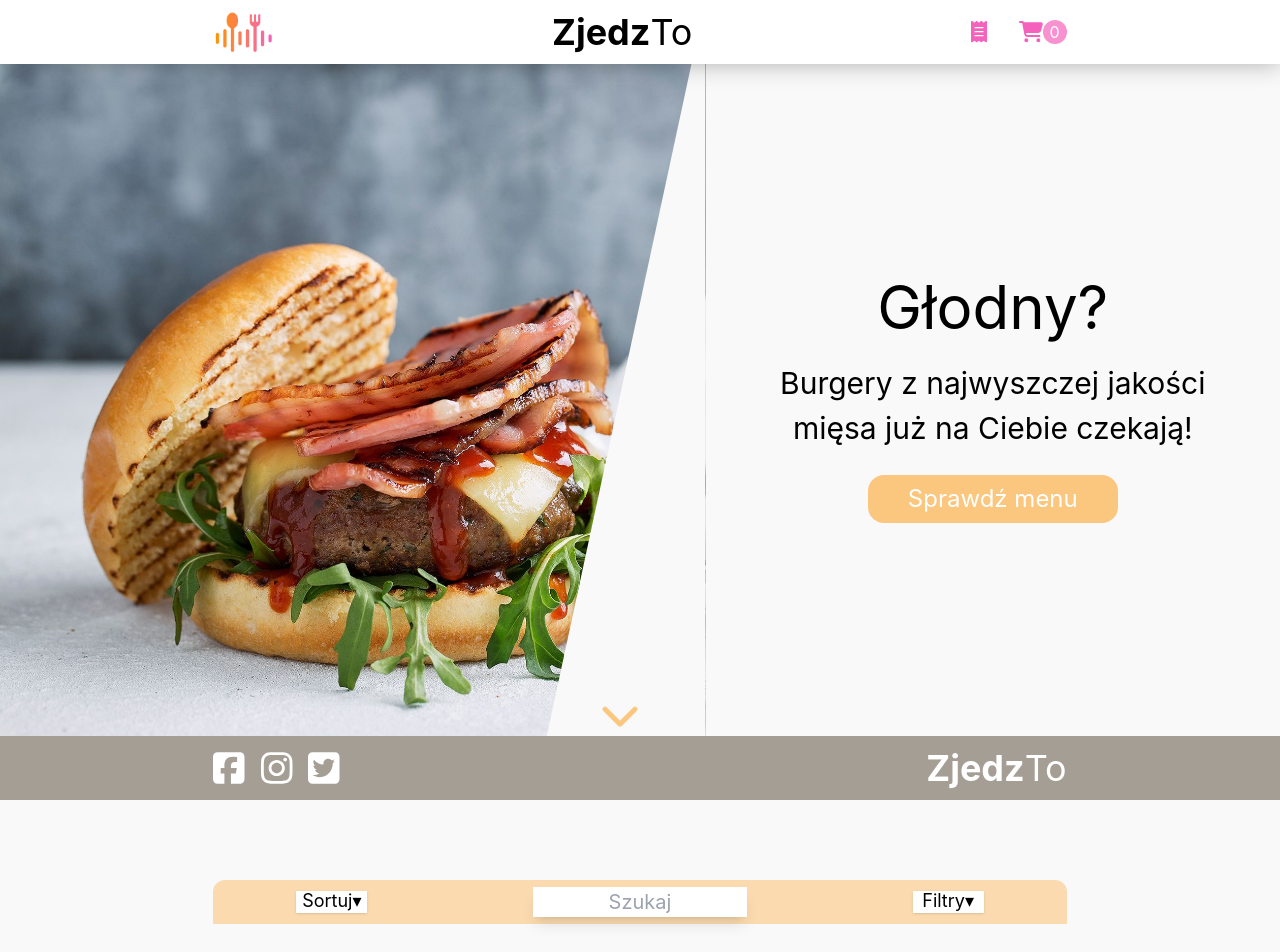
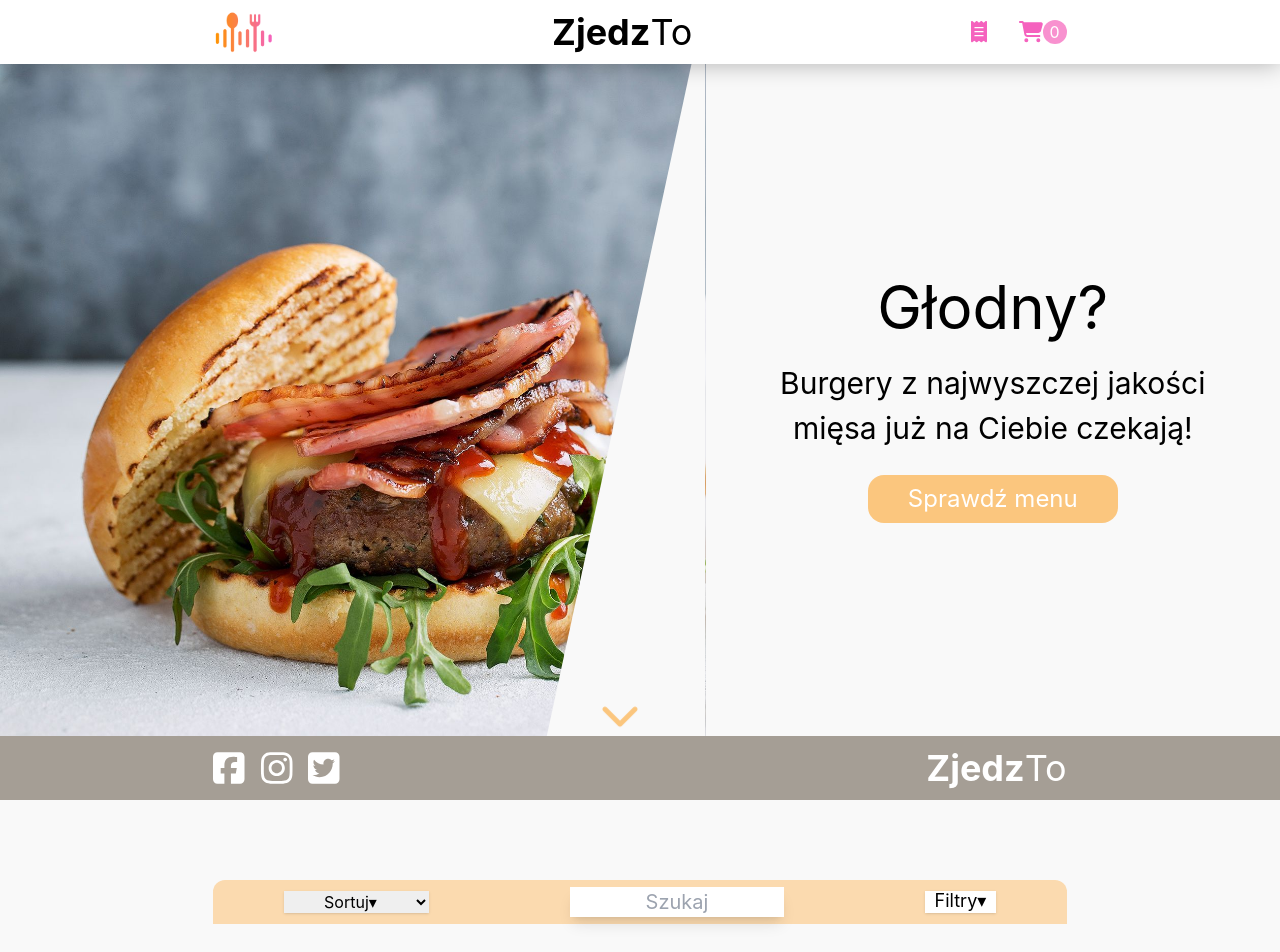
Before and after one commit to TomaszSack/zjedzto, a React (Create React App) app: page / in a window 1280 px wide. Shown: the top 952 px of the page. Built offline with nearby package versions, Linux system fonts and the light colour scheme; data requests are answered from the project's data file.

Commit message:
created basic products sorting

```diff
--- a/src/components/Menu/ProductsList.tsx
+++ b/src/components/Menu/ProductsList.tsx
@@ -1,7 +1,6 @@
+import { useCart } from "components/context/CartService";
 import { useState, useEffect } from "react";
 import ProductItem from "./ProductItem";
-
-const url = "http://localhost:3000/menu";
 
 interface Products {
   id: number;
@@ -12,19 +11,35 @@ interface Products {
 }
 
 const ProductsList = () => {
+  const { sorting } = useCart();
   const [data, setData] = useState<Products[]>([]);
+
+  const sortingFunc = (sorting: string) => {
+    switch (sorting) {
+      case "name-asc":
+        return "http://localhost:3000/menu?_sort=name&_order=asc";
+      case "name-dec":
+        return "http://localhost:3000/menu?_sort=name&_order=desc";
+      case "price-asc":
+        return "http://localhost:3000/menu?_sort=price&_order=asc";
+      case "price-desc":
+        return "http://localhost:3000/menu?_sort=price&_order=desc";
+      default:
+        return "http://localhost:3000/menu";
+    }
+  };
 
   useEffect(() => {
     try {
       const dataFetch = async () => {
-        const data = await (await fetch(url)).json();
+        const data = await (await fetch(sortingFunc(sorting))).json();
         setData(data);
       };
       dataFetch();
     } catch (error: any) {
       console.error(error);
     }
-  }, []);
+  }, [sorting]);
 
   return (
     <div className="flex justify-center">
--- a/src/components/Menu/SearchBar.tsx
+++ b/src/components/Menu/SearchBar.tsx
@@ -1,15 +1,25 @@
+import { useCart } from "components/context/CartService";
 import { useState } from "react";
 
 const SearchBar = () => {
     const [value, setValue] = useState();
+    const {setSorting} = useCart()
 
     const handleChange = (e:any) => {
         e.preventDefault();
         setValue(e.target.value)
     }
+
   return (
     <div className="flex justify-around items-center w-full bg-tertiary-orange h-11 my-20 rounded-t-xl text-center">
-      <div className="w-1/12 h-1/2 bg-white text-lg leading-5 shadow">Sortuj▾</div>
+      {/* <div className="w-1/12 h-1/2 bg-white text-lg leading-5 shadow">Sortuj▾</div> */}
+      <select className="text-center shadow" name="cars" id="cars" onChange={(e) => setSorting(e.target.value)}>
+        <option value="#">Sortuj▾</option>
+        <option value="name-asc">Nazwa rosnąco</option>
+        <option value="name-desc">Nazwa malejąco</option>
+        <option value="price-asc">Cena rosnąco</option>
+        <option value="price-desc">Cena malejąco</option>
+      </select>
       <input
         type="text"
         name="search"
@@ -18,7 +28,9 @@ const SearchBar = () => {
         onChange={handleChange}
         className="w-3/12 h-4/6 bg-white text-xl leading-6 text-center shadow-lg"
       />
-      <div className="w-1/12 h-1/2 bg-white text-lg leading-5 shadow">Filtry▾</div>
+      <div className="w-1/12 h-1/2 bg-white text-lg leading-5 shadow">
+        Filtry▾
+      </div>
     </div>
   );
 };
--- a/src/components/context/CartService.tsx
+++ b/src/components/context/CartService.tsx
@@ -44,6 +44,8 @@ interface CartService {
   orderItems: OrderItem | undefined;
   setOrderItems: (value: OrderItem) => void;
   setCartItems: (value: CartItem[]) => void;
+  sorting:string;
+  setSorting: (value:string) => void
 }
 
 const CartContext = createContext({} as CartService);
@@ -56,6 +58,8 @@ export const CartProvider = ({ children }: { children: React.ReactNode }) => {
 
   const [cartItems, setCartItems] = useState<CartItem[]>(initialCart);
   const [orderItems, setOrderItems] = useState<OrderItem>(initialOrder);
+
+  const [sorting, setSorting] = useState('');
 
   useEffect(() => {
     localStorage.setItem("cart", JSON.stringify(cartItems));
@@ -130,6 +134,8 @@ export const CartProvider = ({ children }: { children: React.ReactNode }) => {
         orderItems,
         setOrderItems,
         setCartItems,
+        sorting,
+        setSorting,
       }}
     >
       {children}
```
